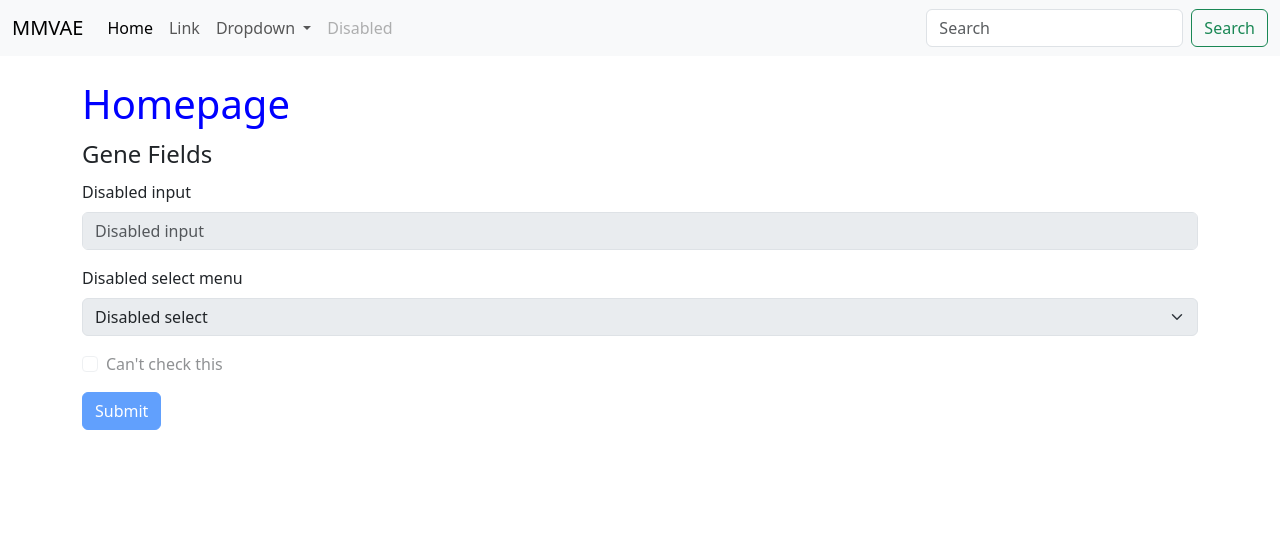
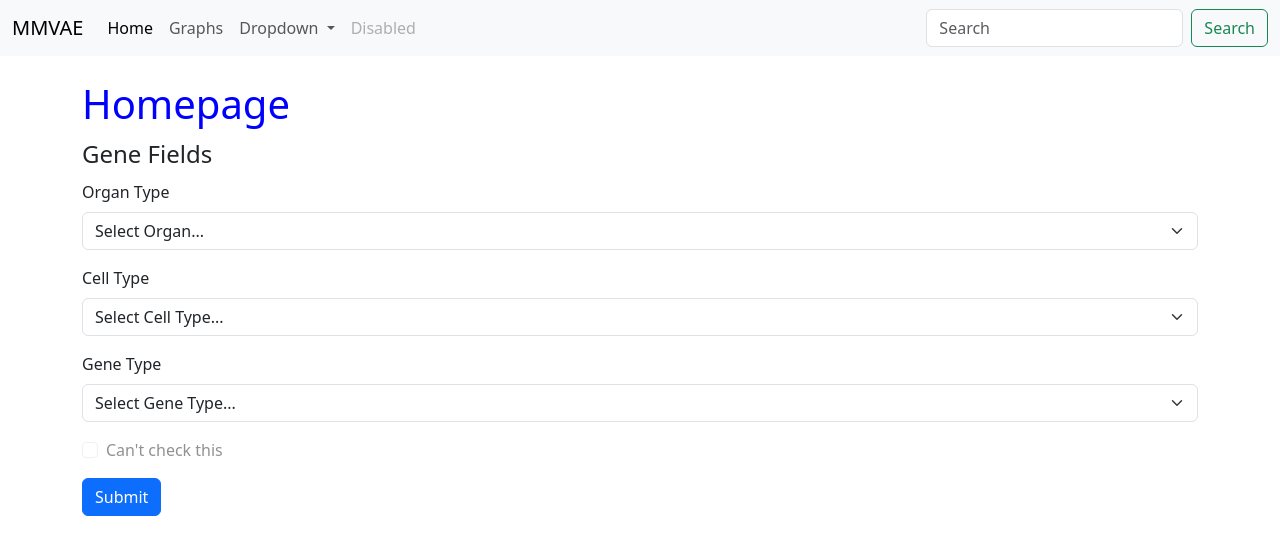
Before and after one commit to diazpuem/MMVAE-client, a Django app: page / in a window 1280 px wide. Shown: the top 555 px of the page. Run offline with Django 5.2, Linux system fonts and the light colour scheme.

Commit message:
Updated fields in form ---> added beginning part for graphs page

```diff
--- a/MMVAE_client/asgi.py
+++ b/MMVAE_client/asgi.py
@@ -1,5 +1,5 @@
 """
-ASGI config for MMVAE_client project.
+ASGI(Asynchronous Server Gateway Interface) config for MMVAE_client project.
 
 It exposes the ASGI callable as a module-level variable named ``application``.
 
--- a/MMVAE_client/wsgi.py
+++ b/MMVAE_client/wsgi.py
@@ -1,5 +1,5 @@
 """
-WSGI config for MMVAE_client project.
+WSGI(Web Server Gateway Interface) config for MMVAE_client project.
 
 It exposes the WSGI callable as a module-level variable named ``application``.
 
--- a/home/templates/index.html
+++ b/home/templates/index.html
@@ -2,17 +2,46 @@
 {% block content %}
 <h1>Homepage</h1>
 <form>
-    <fieldset disabled>
+    {% comment %} <fieldset> {% endcomment %}
       <legend>Gene Fields</legend>
       <div class="mb-3">
-        <label for="disabledTextInput" class="form-label">Disabled input</label>
-        <input type="text" id="disabledTextInput" class="form-control" placeholder="Disabled input">
+        <label for="disabledTextInput" class="form-label">Organ Type</label>
+        <select class="form-select" id="inputGroupSelect01" required aria-label="Select Organ">
+          <option value="">Select Organ...</option>
+          <option value="1">Heart</option>
+          <option value="2">Lung</option>
+          <option value="3">Stomach</option>
+          <option value="4">Brain</option>
+          <option><hr class="dropdown-divider"></option>
+          <option value="5">Other Organ</option>
+        </select>
+        <div class="invalid-feedback">select one</div>
       </div>
       <div class="mb-3">
-        <label for="disabledSelect" class="form-label">Disabled select menu</label>
-        <select id="disabledSelect" class="form-select">
-          <option>Disabled select</option>
+        <label for="disabledSelect" class="form-label">Cell Type</label>
+        <select class="form-select" id="inputGroupSelect01" required aria-label="Select Type">
+          <option value="">Select Cell Type...</option>
+          <option value="1">Stem</option>
+          <option value="2">Muscle</option>
+          <option value="3">Nerve</option>
+          <option value="4">Cancer</option>
+          <option><hr class="dropdown-divider"></option>
+          <option value="5">Other Cell</option>
         </select>
+        <div class="invalid-feedback">select one</div>
+      </div>
+      <div class="mb-3">
+        <label for="disabledSelect" class="form-label">Gene Type</label>
+        <select class="form-select" id="inputGroupSelect01" required aria-label="Select Type">
+          <option value="">Select Gene Type...</option>
+          <option value="1">A1BG</option>
+          <option value="2">A2M</option>
+          <option value="3">A1CF</option>
+          <option value="4">XGY2</option>
+          <option><hr class="dropdown-divider"></option>
+          <option value="5">Other Cell</option>
+        </select>
+        <div class="invalid-feedback">select one</div>
       </div>
       <div class="mb-3">
         <div class="form-check">
@@ -23,7 +52,7 @@
         </div>
       </div>
       <button type="submit" class="btn btn-primary">Submit</button>
-    </fieldset>
+    {% comment %} </fieldset> {% endcomment %}
   </form>
 
 {% endblock %}
--- a/home/templates/navbar.html
+++ b/home/templates/navbar.html
@@ -1,4 +1,4 @@
-<nav class="navbar navbar-expand-lg bg-body-tertiary" ">
+<nav class="navbar navbar-expand-lg bg-body-tertiary">
     <div class="container-fluid">
       <a class="navbar-brand" href="#">MMVAE</a>
       <button class="navbar-toggler" type="button" data-bs-toggle="collapse" data-bs-target="#navbarSupportedContent" aria-controls="navbarSupportedContent" aria-expanded="false" aria-label="Toggle navigation">
@@ -10,7 +10,7 @@
             <a class="nav-link active" aria-current="page" href="#">Home</a>
           </li>
           <li class="nav-item">
-            <a class="nav-link" href="#">Link</a>
+            <a class="nav-link" href="#">Graphs</a>
           </li>
           <li class="nav-item dropdown">
             <a class="nav-link dropdown-toggle" href="#" role="button" data-bs-toggle="dropdown" aria-expanded="false">
--- a/home/views.py
+++ b/home/views.py
@@ -3,3 +3,5 @@ from .api import census
 
 def index(request):
     return render(request, 'index.html')
+
+# def graphs(request):
```
Also changed, not shown: home/templates/graphs.html (added).
